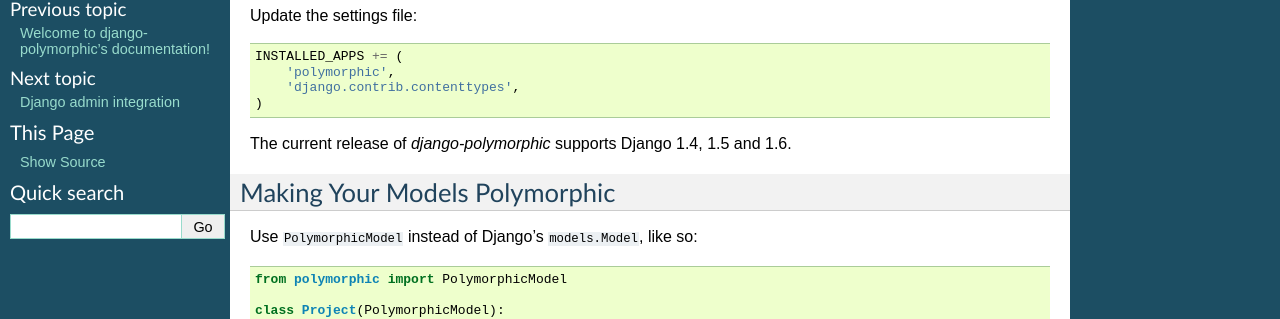
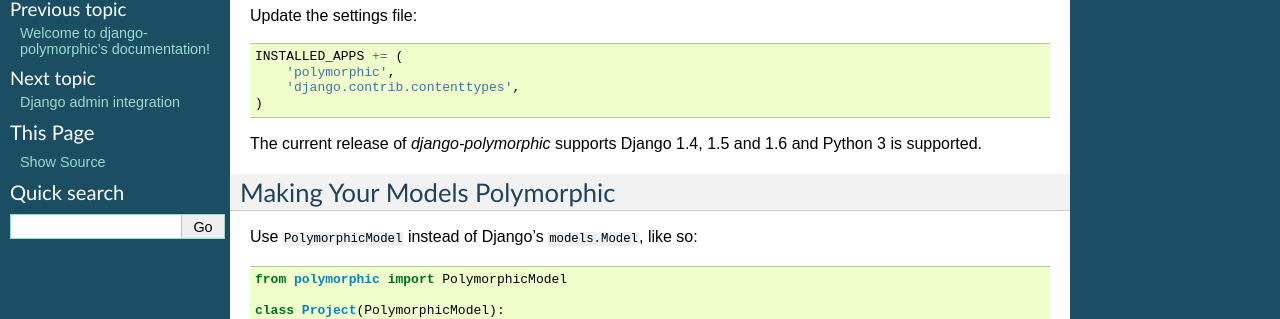
Before and after one commit to jazzband/django-polymorphic, a Sphinx documentation site: the page built from docs/quickstart.rst, in a window 1280 px wide. Shown: the part 166-485 px from the top of the page. Built offline with Sphinx 7.4.7, drawn with Linux system fonts in a browser that asks for light colours.

Commit message:
docs: mention Python 3 support in quickstart

```diff
--- a/docs/quickstart.rst
+++ b/docs/quickstart.rst
@@ -12,7 +12,7 @@
         'django.contrib.contenttypes',
     )
 
-The current release of *django-polymorphic* supports Django 1.4, 1.5 and 1.6.
+The current release of *django-polymorphic* supports Django 1.4, 1.5 and 1.6 and Python 3 is supported.
 
 Making Your Models Polymorphic
 ------------------------------
```
